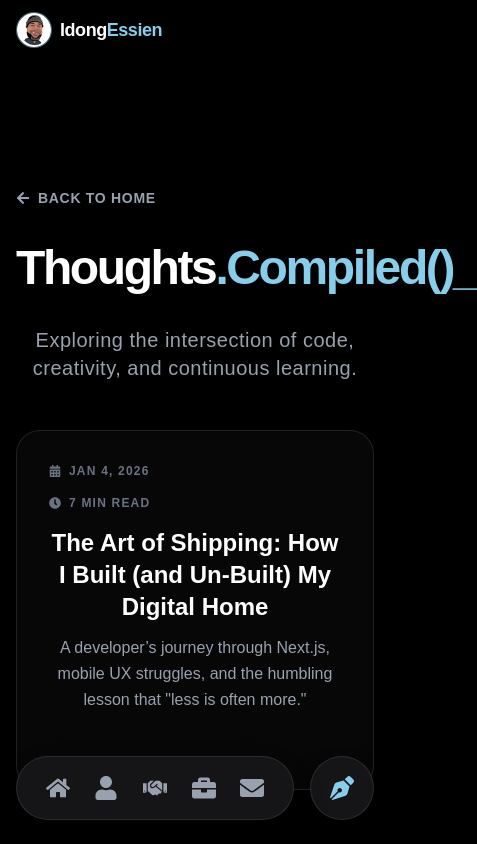
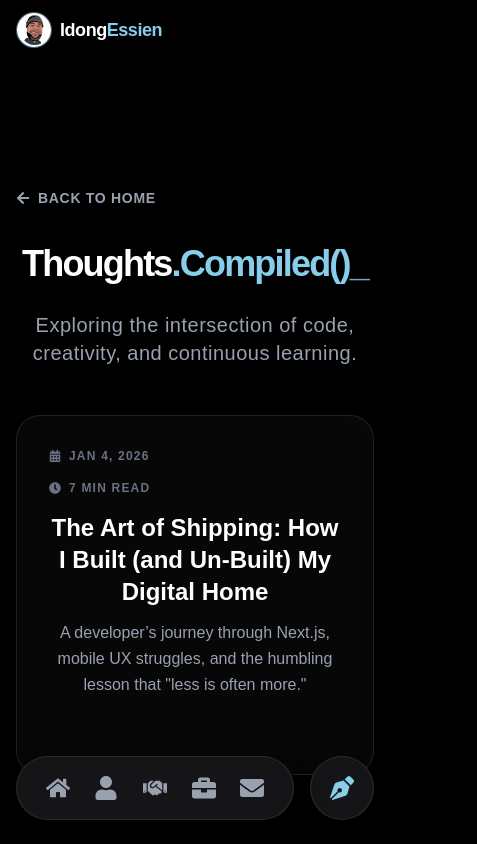
Before and after one commit to idongCodes/idong-essien, a Next.js app: page /blog in a window 390 px wide. Shown: the top 844 px of the page, 477 px wide, since content can reach past the window. Built offline with nearby package versions, Linux system fonts and the light colour scheme.

Commit message:
Update Blog Header Font and App Metadata

```diff
--- a/app/layout.tsx
+++ b/app/layout.tsx
@@ -15,8 +15,9 @@
 });
 
 export const metadata: Metadata = {
-  title: "Idong Essien | Web Developer",
-  description: "Portfolio of Idong Essien - Web Developer",
+  // Updated Title and Description
+  title: "Idong Essien | Software Developer",
+  description: "Portfolio of Idong Essien - Software Developer",
   icons: {
     icon: '/favicon.jpeg',
   },
@@ -30,7 +31,6 @@
   return (
     <html lang="en">
       <body
-        // Reverted: Removed pb-24 here
         className={`${geistSans.variable} ${geistMono.variable} antialiased min-h-screen flex flex-col bg-black text-white`}
         suppressHydrationWarning={true}
       >
--- a/components/BlogTypewriter.tsx
+++ b/components/BlogTypewriter.tsx
@@ -11,7 +11,7 @@
 
   useEffect(() => {
     let i = 0;
-    const typingSpeed = 100; // ms per char
+    const typingSpeed = 100;
 
     const timer = setInterval(() => {
       if (i < fullText.length) {
@@ -19,7 +19,7 @@
         i++;
       } else {
         clearInterval(timer);
-        if (onComplete) onComplete(); // <--- Notify parent when done
+        if (onComplete) onComplete();
       }
     }, typingSpeed);
 
@@ -30,7 +30,8 @@
   const part2 = displayedText.slice(textFirstHalf.length);
 
   return (
-    <h1 className="text-5xl md:text-8xl font-bold tracking-tighter min-h-[1.2em]">
+    // CHANGED: text-4xl (Mobile) | sm:text-6xl (Tablet) | md:text-8xl (Desktop)
+    <h1 className="text-4xl sm:text-6xl md:text-8xl font-bold tracking-tighter min-h-[1.2em]">
       <span>{part1}</span>
       <span className="text-sky-blue">{part2}</span>
       <span className="animate-pulse text-sky-blue">_</span>
```
